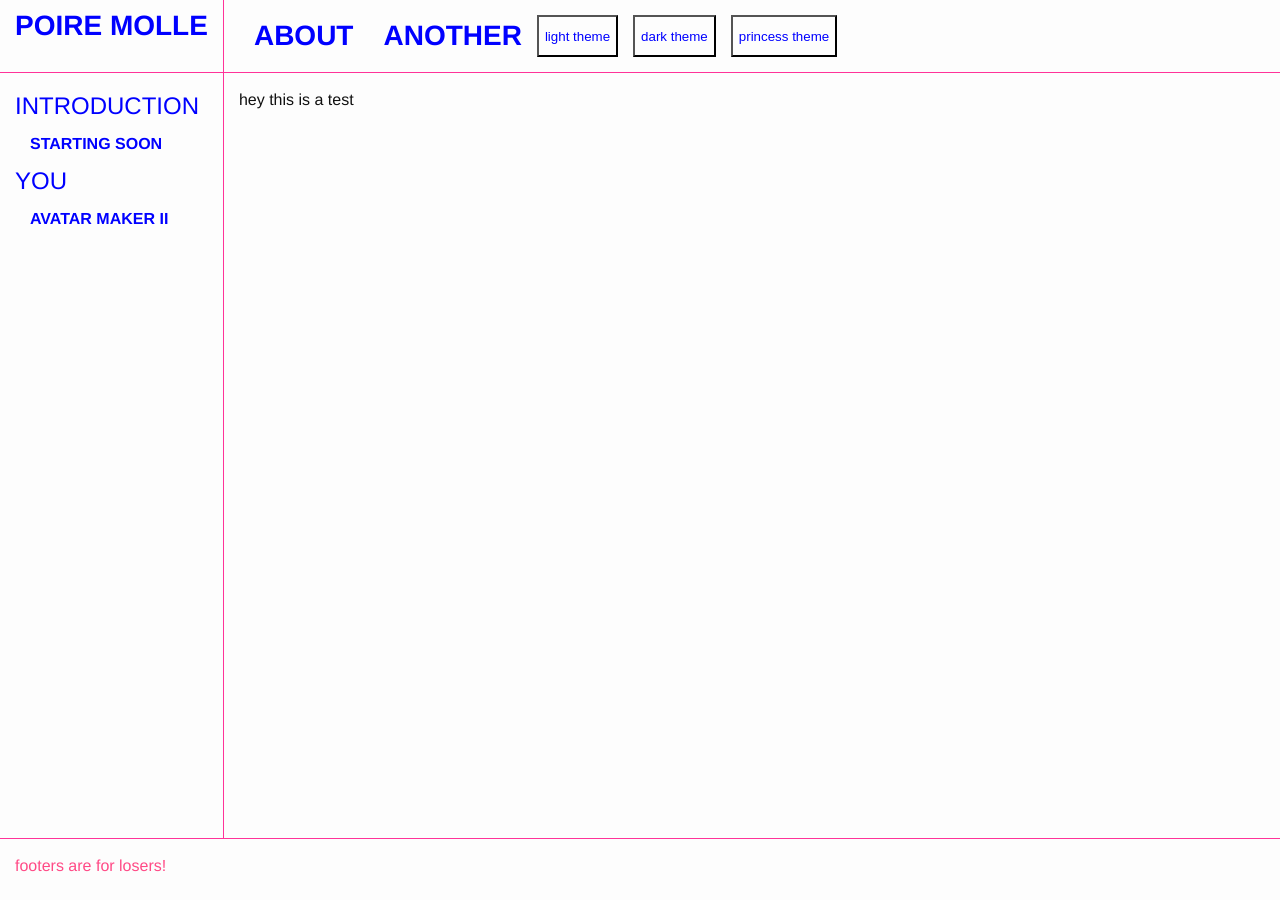
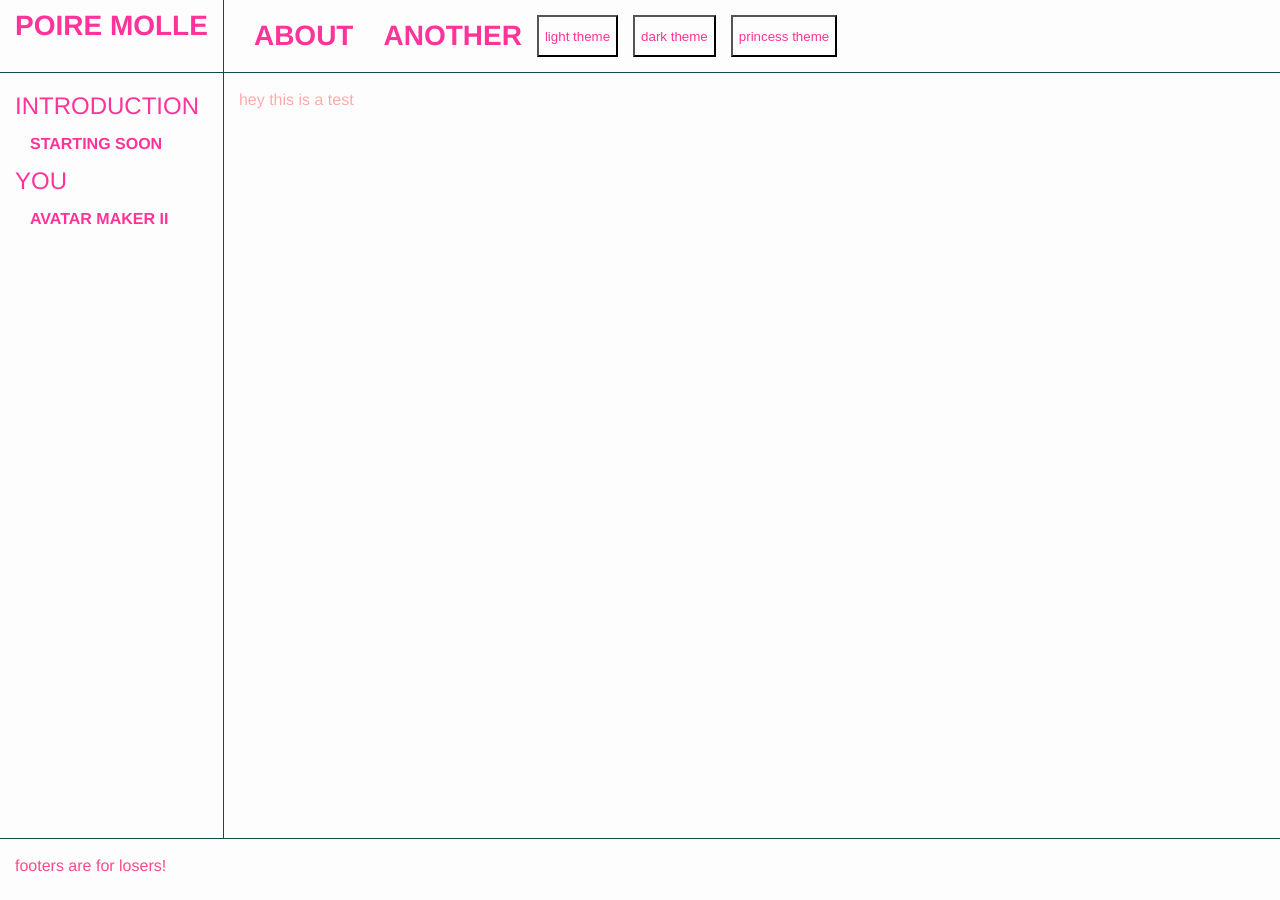
Before and after one commit to poiremolle/blog, a Jekyll site: the page built from index.md, in a window 1280 px wide. Built offline with Jekyll 4.4.1, drawn with Linux system fonts in a browser that asks for light colours.

Commit message:
change colour values for layout colours

```diff
--- a/_sass/minima.scss
+++ b/_sass/minima.scss
@@ -11,10 +11,10 @@ $base-line-height: 1.5 !default;
 $spacing-unit:     15px !default;
 $spacing-unit-list: 10px !default;
 
-$text-color:       #111 !default;
-$brand-color:      blue !default;
+$text-color:       #ffabab !default;
+$brand-color:      #ff3399 !default;
 $secondary-color:  #633835;
-$compl-color:      #ff3399 !default;
+$compl-color:      #12494b !default;
 $highlight-color:  #00FF00;
 
 $light-color:      #BFA2DB;
```
